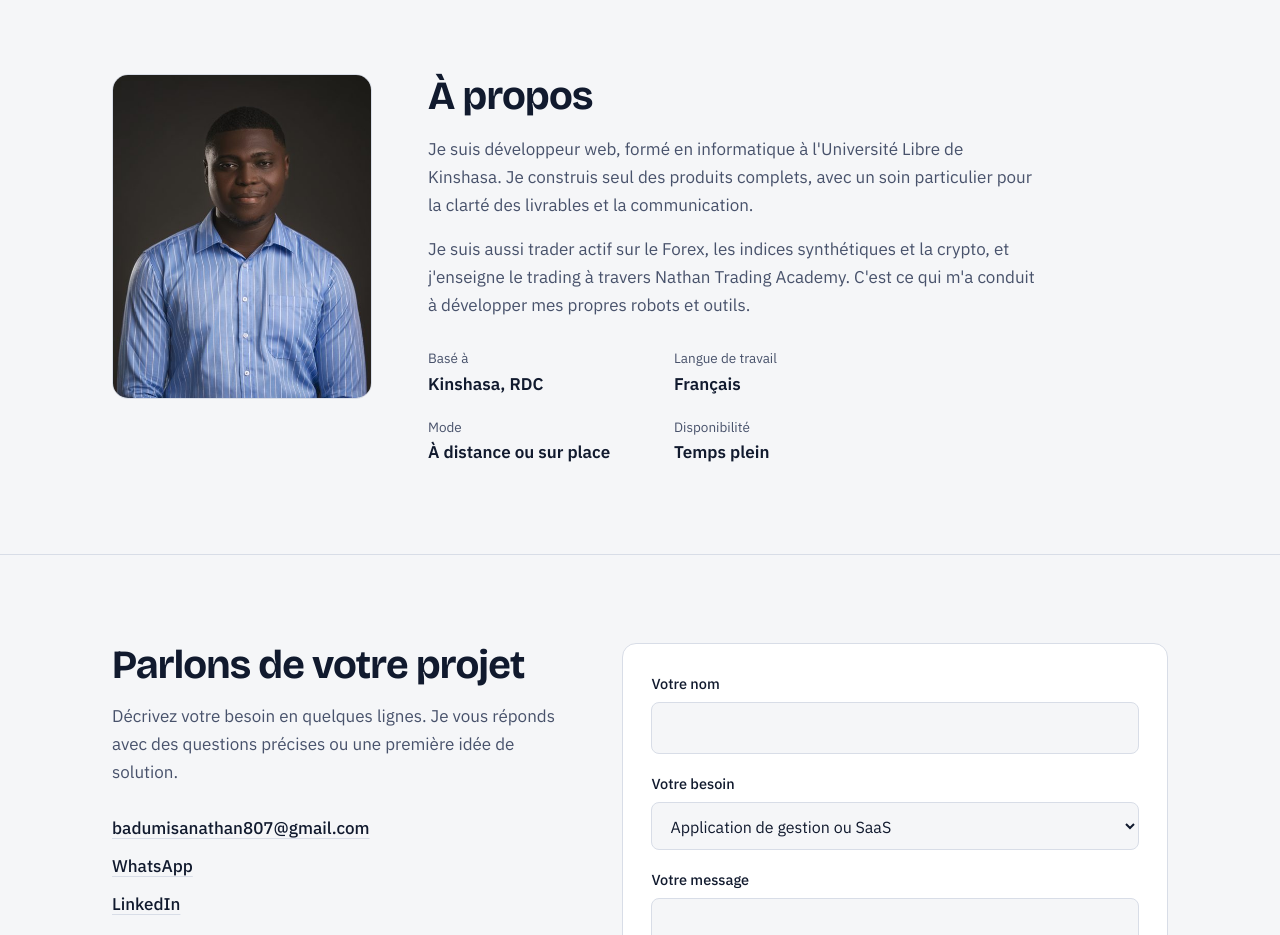
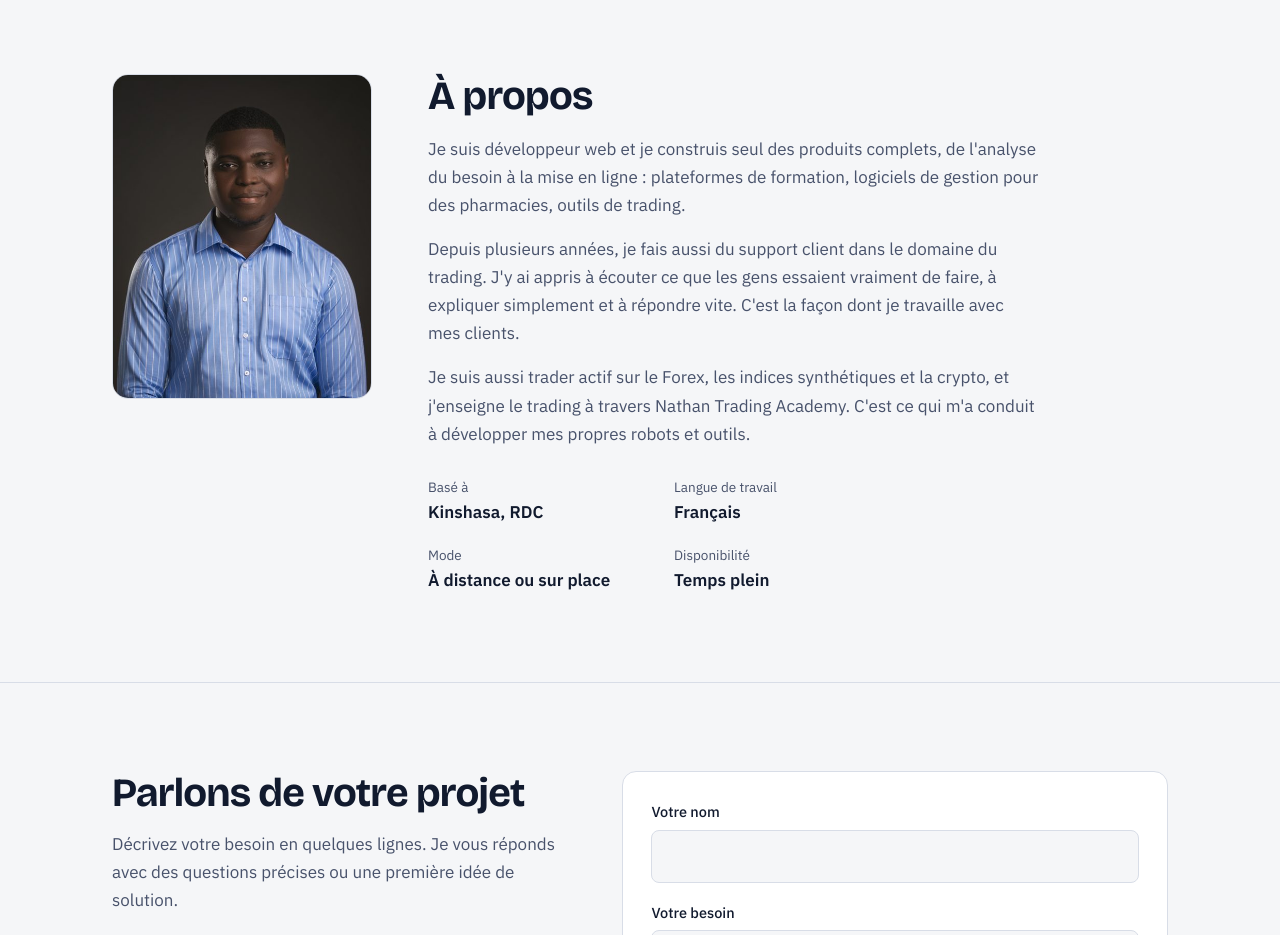
Before and after one commit to NathanBadu14/portfolio-nathan, a plain HTML site: page index.html in a window 1280 px wide. Shown: the part 4660-5595 px from the top of the page. Drawn offline with nearby package versions, Linux system fonts and the light colour scheme.

Commit message:
À propos : retire l'université, met en avant l'expérience en support client
Co-Authored-By: Claude Sonnet 5.5 <noreply@anthropic.com>
Claude-Session: https://claude.ai/code/session_01BgJ4P5sYwq5Zt3KHPqDKdc

```diff
--- a/index.html
+++ b/index.html
@@ -28,7 +28,6 @@
   "url": "https://nathan-dev-portfolio.vercel.app/",
   "image": "https://nathan-dev-portfolio.vercel.app/images/photo.jpg",
   "address": { "@type": "PostalAddress", "addressLocality": "Kinshasa", "addressCountry": "CD" },
-  "alumniOf": "Université Libre de Kinshasa",
   "knowsAbout": ["Développement web", "Excel", "VBA", "Google Apps Script", "SaaS", "MQL5"],
   "sameAs": ["https://github.com/NathanBadu14", "https://www.linkedin.com/in/nathan-badumisa-61599b1ba"]
 }
@@ -505,7 +504,8 @@
       <div class="about-photo"><img src="images/photo.jpg" alt="Portrait de Nathan Badumisa" width="500" height="637" loading="lazy"></div>
       <div>
         <h2 class="block-title">À propos</h2>
-        <p>Je suis développeur web, formé en informatique à l'Université Libre de Kinshasa. Je construis seul des produits complets, avec un soin particulier pour la clarté des livrables et la communication.</p>
+        <p>Je suis développeur web et je construis seul des produits complets, de l'analyse du besoin à la mise en ligne : plateformes de formation, logiciels de gestion pour des pharmacies, outils de trading.</p>
+        <p>Depuis plusieurs années, je fais aussi du support client dans le domaine du trading. J'y ai appris à écouter ce que les gens essaient vraiment de faire, à expliquer simplement et à répondre vite. C'est la façon dont je travaille avec mes clients.</p>
         <p>Je suis aussi trader actif sur le Forex, les indices synthétiques et la crypto, et j'enseigne le trading à travers Nathan Trading Academy. C'est ce qui m'a conduit à développer mes propres robots et outils.</p>
         <dl class="facts">
           <div><dt>Basé à</dt><dd>Kinshasa, RDC</dd></div>
```
